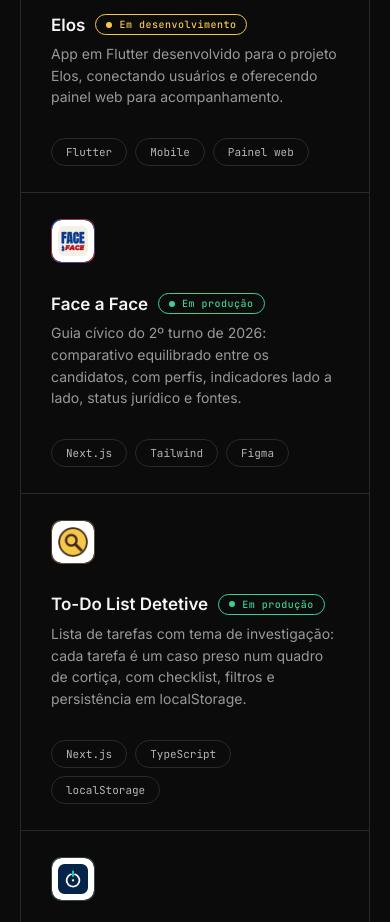
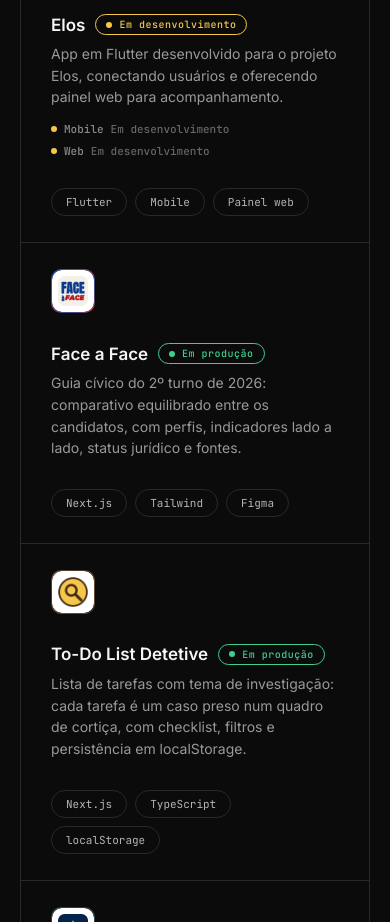
Before and after one commit to dutrathiagodev/portifolio, a Next.js app: page /projetos in a window 390 px wide. Shown: the part 1420-2342 px from the top of the page. Built offline with nearby package versions, Linux system fonts and the light colour scheme.

Commit message:
feat: adiciona camadas Mobile e Web ao Elos

```diff
--- a/src/content/projetos.ts
+++ b/src/content/projetos.ts
@@ -63,6 +63,10 @@ export const projectsContent: ProjectsContent = {
       imageAlt: "Elos",
       tone: "elos",
       status: "development",
+      layers: [
+        { kind: "Mobile", status: "development" },
+        { kind: "Web", status: "development" },
+      ],
       tags: ["Flutter", "Mobile", "Painel web"],
     },
     {
```
